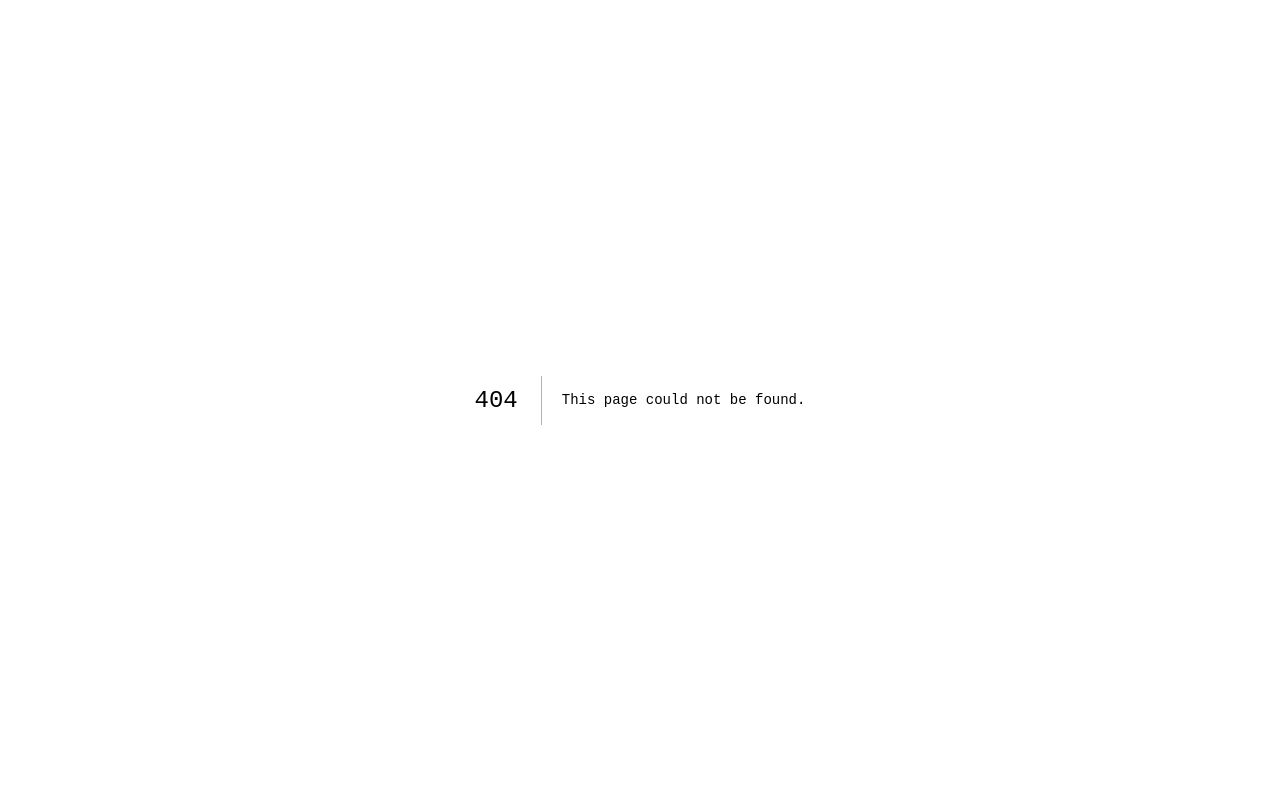
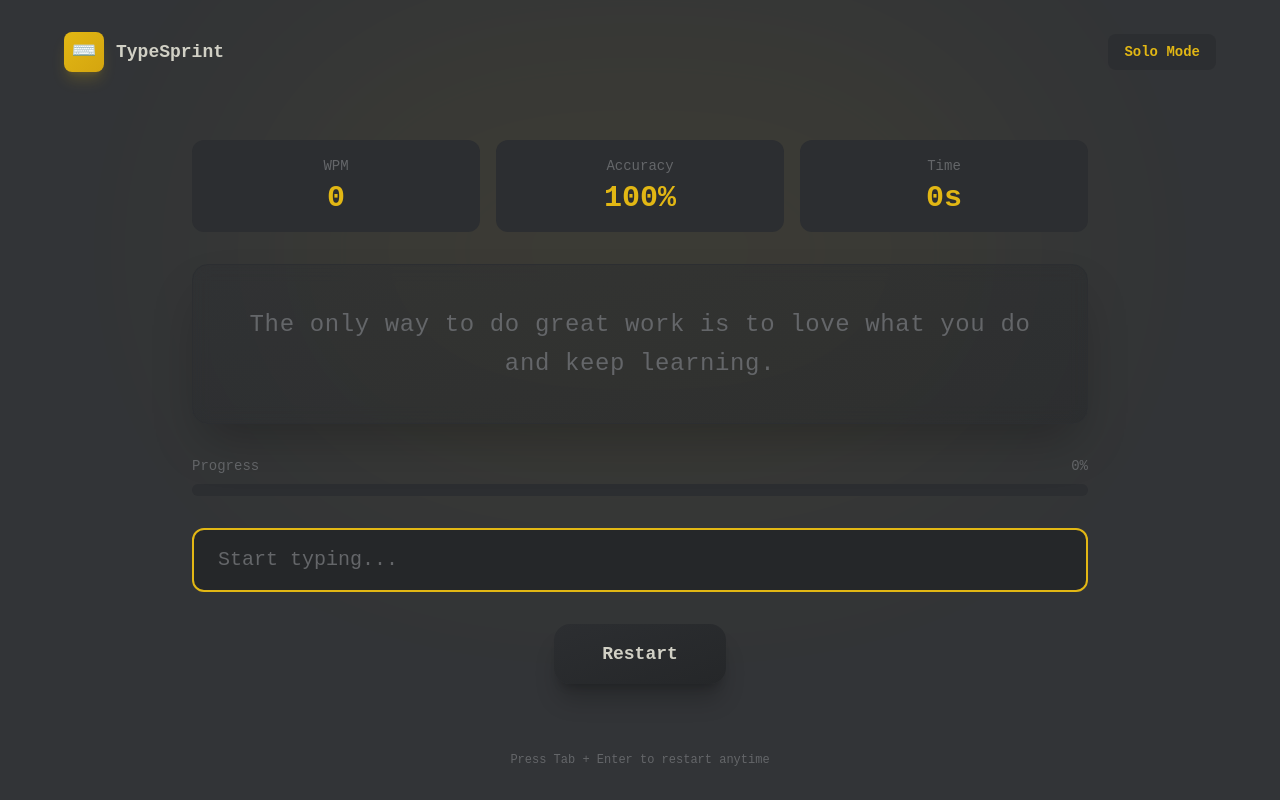
Before and after one commit to chvlpont/typesprint, a Next.js app: page /solo in a window 1280 px wide. Before the commit this address had no page. Built offline with nearby package versions, Linux system fonts and the light colour scheme.

Commit message:
create solo page

```diff
--- a/app/page.tsx
+++ b/app/page.tsx
@@ -1,3 +1,5 @@
+import Link from "next/link";
+
 export default function Home() {
   return (
     <div className="relative flex min-h-screen flex-col items-center justify-between overflow-hidden bg-[#323437] px-4 py-8 text-[#d1d0c5]">
@@ -35,12 +37,15 @@ export default function Home() {
 
         {/* Mode Selection Buttons */}
         <div className="flex flex-col gap-5 sm:flex-row sm:gap-8">
-          <button className="group relative overflow-hidden rounded-2xl bg-linear-to-br from-[#2c2e31] to-[#252729] px-16 py-8 text-xl font-semibold text-[#d1d0c5] shadow-xl shadow-black/20 transition-all duration-300 hover:scale-105 hover:shadow-2xl hover:shadow-[#e2b714]/20">
+          <Link
+            href="/solo"
+            className="group relative overflow-hidden rounded-2xl bg-linear-to-br from-[#2c2e31] to-[#252729] px-16 py-8 text-xl font-semibold text-[#d1d0c5] shadow-xl shadow-black/20 transition-all duration-300 hover:scale-105 hover:shadow-2xl hover:shadow-[#e2b714]/20"
+          >
             <div className="absolute inset-0 bg-linear-to-br from-[#e2b714] to-[#d4a50f] opacity-0 transition-opacity duration-300 group-hover:opacity-100"></div>
             <span className="relative z-10 transition-colors duration-300 group-hover:text-[#323437]">
               Solo Mode
             </span>
-          </button>
+          </Link>
           <button className="group relative overflow-hidden rounded-2xl bg-linear-to-br from-[#2c2e31] to-[#252729] px-16 py-8 text-xl font-semibold text-[#d1d0c5] shadow-xl shadow-black/20 transition-all duration-300 hover:scale-105 hover:shadow-2xl hover:shadow-[#e2b714]/20">
             <div className="absolute inset-0 bg-linear-to-br from-[#e2b714] to-[#d4a50f] opacity-0 transition-opacity duration-300 group-hover:opacity-100"></div>
             <span className="relative z-10 transition-colors duration-300 group-hover:text-[#323437]">
--- /dev/null
+++ b/app/solo/page.tsx
@@ -0,0 +1,226 @@
+"use client";
+
+import { useState, useEffect, useRef } from "react";
+import Link from "next/link";
+
+const SAMPLE_TEXTS = [
+  "The quick brown fox jumps over the lazy dog near the riverbank.",
+  "Programming is not about what you know it is about what you can figure out.",
+  "Success is not final failure is not fatal it is the courage to continue that counts.",
+  "The only way to do great work is to love what you do and keep learning.",
+  "Practice makes perfect but perfect practice makes champions in any field.",
+];
+
+export default function SoloMode() {
+  const [text, setText] = useState("");
+  const [input, setInput] = useState("");
+  const [startTime, setStartTime] = useState<number | null>(null);
+  const [endTime, setEndTime] = useState<number | null>(null);
+  const [isFinished, setIsFinished] = useState(false);
+  const [wpm, setWpm] = useState(0);
+  const [accuracy, setAccuracy] = useState(100);
+  const inputRef = useRef<HTMLInputElement>(null);
+
+  // Initialize with random text
+  useEffect(() => {
+    resetGame();
+  }, []);
+
+  // Focus input on mount
+  useEffect(() => {
+    inputRef.current?.focus();
+  }, [text]);
+
+  const resetGame = () => {
+    const randomText =
+      SAMPLE_TEXTS[Math.floor(Math.random() * SAMPLE_TEXTS.length)];
+    setText(randomText);
+    setInput("");
+    setStartTime(null);
+    setEndTime(null);
+    setIsFinished(false);
+    setWpm(0);
+    setAccuracy(100);
+  };
+
+  const handleInputChange = (e: React.ChangeEvent<HTMLInputElement>) => {
+    const value = e.target.value;
+
+    // Start timer on first character
+    if (!startTime && value.length === 1) {
+      setStartTime(Date.now());
+    }
+
+    setInput(value);
+
+    // Calculate accuracy
+    let correct = 0;
+    for (let i = 0; i < value.length; i++) {
+      if (value[i] === text[i]) {
+        correct++;
+      }
+    }
+    const acc = value.length > 0 ? (correct / value.length) * 100 : 100;
+    setAccuracy(Math.round(acc));
+
+    // Check if finished
+    if (value === text) {
+      const end = Date.now();
+      setEndTime(end);
+      setIsFinished(true);
+
+      // Calculate WPM
+      if (startTime) {
+        const timeInMinutes = (end - startTime) / 1000 / 60;
+        const words = text.split(" ").length;
+        const calculatedWpm = Math.round(words / timeInMinutes);
+        setWpm(calculatedWpm);
+      }
+    }
+  };
+
+  // Calculate current WPM while typing
+  useEffect(() => {
+    if (startTime && !endTime) {
+      const interval = setInterval(() => {
+        const currentTime = Date.now();
+        const timeInMinutes = (currentTime - startTime) / 1000 / 60;
+        const wordsTyped = input.split(" ").length;
+        const currentWpm = Math.round(wordsTyped / timeInMinutes);
+        setWpm(currentWpm > 0 ? currentWpm : 0);
+      }, 100);
+
+      return () => clearInterval(interval);
+    }
+  }, [startTime, endTime, input]);
+
+  const progress = text.length > 0 ? (input.length / text.length) * 100 : 0;
+  const elapsedTime = startTime
+    ? Math.round((endTime || Date.now() - startTime) / 1000)
+    : 0;
+
+  const getCharacterColor = (index: number) => {
+    if (index >= input.length) return "text-[#646669]"; // Not typed yet
+    if (input[index] === text[index]) return "text-[#d1d0c5]"; // Correct
+    return "text-[#ca4754]"; // Incorrect
+  };
+
+  return (
+    <div className="relative flex min-h-screen flex-col items-center justify-between overflow-hidden bg-[#323437] px-4 py-8 text-[#d1d0c5]">
+      {/* Ambient background glow */}
+      <div className="pointer-events-none absolute left-1/2 top-0 h-[500px] w-[800px] -translate-x-1/2 rounded-full bg-[#e2b714] opacity-5 blur-[120px]"></div>
+
+      {/* Header */}
+      <header className="relative z-10 w-full max-w-6xl">
+        <div className="flex items-center justify-between">
+          <Link href="/" className="flex items-center gap-3 transition-opacity hover:opacity-80">
+            <div className="flex h-10 w-10 items-center justify-center rounded-lg bg-linear-to-br from-[#e2b714] to-[#d4a50f] text-xl shadow-lg shadow-[#e2b714]/20">
+              ⌨️
+            </div>
+            <span className="text-lg font-semibold text-[#d1d0c5]">
+              TypeSprint
+            </span>
+          </Link>
+          <span className="rounded-lg bg-[#2c2e31] px-4 py-2 text-sm font-semibold text-[#e2b714]">
+            Solo Mode
+          </span>
+        </div>
+      </header>
+
+      {/* Main Content */}
+      <main className="relative z-10 flex w-full max-w-4xl flex-col items-center justify-center gap-8">
+        {/* Stats Bar */}
+        <div className="flex w-full gap-4">
+          <div className="flex flex-1 flex-col items-center gap-1 rounded-xl bg-[#2c2e31] p-4">
+            <span className="text-sm text-[#646669]">WPM</span>
+            <span className="text-3xl font-bold text-[#e2b714]">{wpm}</span>
+          </div>
+          <div className="flex flex-1 flex-col items-center gap-1 rounded-xl bg-[#2c2e31] p-4">
+            <span className="text-sm text-[#646669]">Accuracy</span>
+            <span className="text-3xl font-bold text-[#e2b714]">
+              {accuracy}%
+            </span>
+          </div>
+          <div className="flex flex-1 flex-col items-center gap-1 rounded-xl bg-[#2c2e31] p-4">
+            <span className="text-sm text-[#646669]">Time</span>
+            <span className="text-3xl font-bold text-[#e2b714]">
+              {elapsedTime}s
+            </span>
+          </div>
+        </div>
+
+        {/* Text Display */}
+        <div className="w-full rounded-2xl border border-[#2c2e31] bg-linear-to-br from-[#2c2e31]/50 to-[#252729]/50 p-10 shadow-2xl backdrop-blur-sm">
+          <p className="text-center text-2xl leading-relaxed tracking-wide">
+            {text.split("").map((char, index) => (
+              <span key={index} className={getCharacterColor(index)}>
+                {char}
+              </span>
+            ))}
+          </p>
+        </div>
+
+        {/* Progress Bar */}
+        <div className="w-full">
+          <div className="mb-2 flex justify-between text-sm text-[#646669]">
+            <span>Progress</span>
+            <span>{Math.round(progress)}%</span>
+          </div>
+          <div className="h-3 w-full overflow-hidden rounded-full bg-[#2c2e31]">
+            <div
+              className="h-full rounded-full bg-linear-to-r from-[#e2b714] to-[#d4a50f] transition-all duration-300"
+              style={{ width: `${progress}%` }}
+            ></div>
+          </div>
+        </div>
+
+        {/* Input Box */}
+        <div className="w-full">
+          <input
+            ref={inputRef}
+            type="text"
+            value={input}
+            onChange={handleInputChange}
+            disabled={isFinished}
+            placeholder="Start typing..."
+            className="w-full rounded-xl border-2 border-[#2c2e31] bg-[#252729] px-6 py-4 text-xl text-[#d1d0c5] placeholder-[#646669] outline-none transition-all focus:border-[#e2b714] disabled:opacity-50"
+            autoComplete="off"
+            autoCorrect="off"
+            autoCapitalize="off"
+            spellCheck="false"
+          />
+        </div>
+
+        {/* Restart Button */}
+        <button
+          onClick={resetGame}
+          className="group relative overflow-hidden rounded-2xl bg-linear-to-br from-[#2c2e31] to-[#252729] px-12 py-4 text-lg font-semibold text-[#d1d0c5] shadow-xl shadow-black/20 transition-all duration-300 hover:scale-105 hover:shadow-2xl hover:shadow-[#e2b714]/20"
+        >
+          <div className="absolute inset-0 bg-linear-to-br from-[#e2b714] to-[#d4a50f] opacity-0 transition-opacity duration-300 group-hover:opacity-100"></div>
+          <span className="relative z-10 transition-colors duration-300 group-hover:text-[#323437]">
+            {isFinished ? "Try Again" : "Restart"}
+          </span>
+        </button>
+
+        {/* Completion Message */}
+        {isFinished && (
+          <div className="w-full animate-fadeIn rounded-2xl border border-[#e2b714]/50 bg-linear-to-br from-[#e2b714]/10 to-[#d4a50f]/10 p-6 text-center">
+            <h3 className="mb-2 text-2xl font-bold text-[#e2b714]">
+              🎉 Completed!
+            </h3>
+            <p className="text-[#d1d0c5]">
+              Great job! You finished with {wpm} WPM and {accuracy}% accuracy.
+            </p>
+          </div>
+        )}
+      </main>
+
+      {/* Footer */}
+      <footer className="relative z-10 w-full max-w-6xl text-center">
+        <div className="flex flex-col items-center gap-3 text-sm text-[#646669]">
+          <p className="text-xs">Press Tab + Enter to restart anytime</p>
+        </div>
+      </footer>
+    </div>
+  );
+}
```
